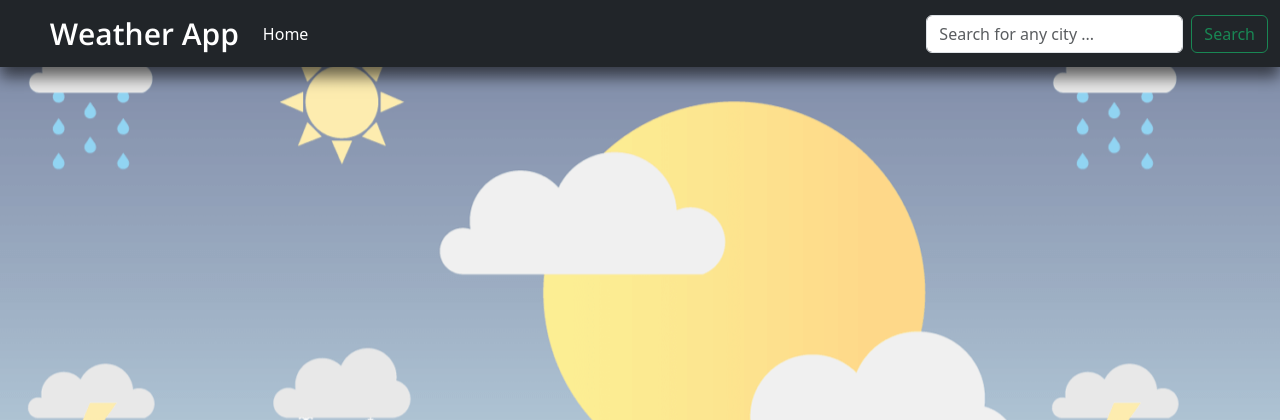
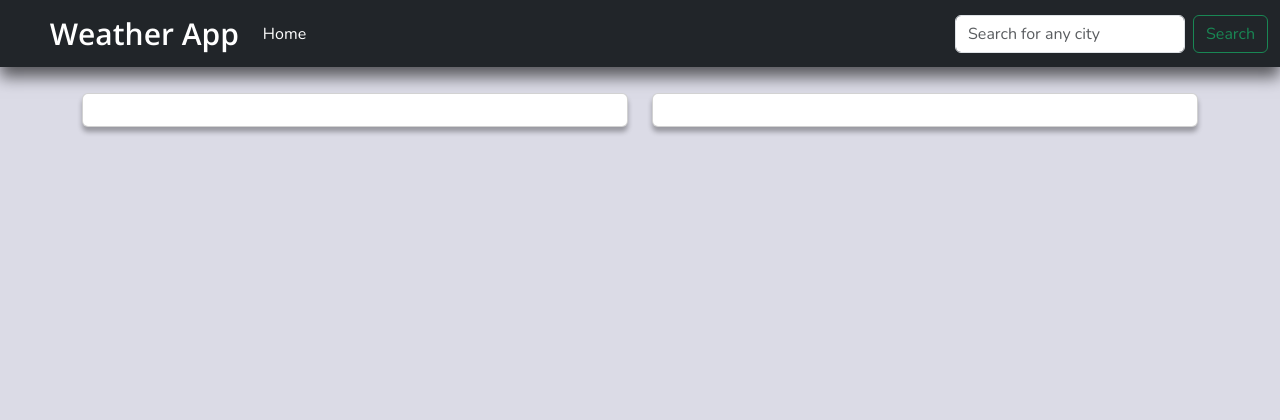
Before and after one commit to morikeli/weather-wiz, a Django app: template weather_app/templates/weather-app/index.html in a window 1280 px wide. Shown: the top 420 px of the page. Run offline with Django 4.2, Linux system fonts and the light colour scheme; the template is opened without the code that fills it, so the values that code supplies are empty.

Commit message:
updated navbar and body

```diff
--- a/static/css/styles.css
+++ b/static/css/styles.css
@@ -3,23 +3,23 @@ html, body {
     margin: 0;
     padding: 0;
 }
-body::after {
-    content: "";
-    top: 0;
-    right: 0;
-    bottom: 0;
-    left: 0;
-    z-index: -1;
-    opacity: 0.6;
-    position: absolute;
-    background-image: url('../img/img1.png');
-    background-position: top 1% right 40px;
-}
 .navbar {
     color: white;
-    box-shadow: 0 10px 15px rgba(0, 0, 0, 0.6);
+    box-shadow: 0 10px 15px #00000099;
 }
 .navbar-brand {
     margin-left: 3%;
     font: 600 30px "Open Sans", sans-serif;
 }
+body {
+    font-family: "Nunito", sans-serif;
+    background-color: rgba(216, 216, 228, 0.9);
+}
+body .container {
+    margin-top: 2%;
+    margin-bottom: 4%;
+}
+.card {
+    margin-bottom: 2%;
+    box-shadow: 0 5px 5px #0000004d;
+}
--- a/weather_app/templates/weather-app/index.html
+++ b/weather_app/templates/weather-app/index.html
@@ -13,25 +13,45 @@
 </head>
 <body>
 
-    <nav class="navbar navbar-expand-lg navbar-dark bg-dark">
+    <nav class="navbar navbar-expand-lg bg-dark navbar-dark">
         <div class="container-fluid">
-            <button class="navbar-toggler" type="button" data-bs-toggle="collapse" data-bs-target="#navbarTogglerDemo03" aria-controls="navbarTogglerDemo03" aria-expanded="false" aria-label="Toggle navigation">
+            <a class="navbar-brand" href="{% url 'index' %}">Weather App</a>
+            <button class="navbar-toggler" type="button" data-bs-toggle="collapse" data-bs-target="#navbarToggler" aria-controls="navbarToggler" aria-expanded="false" aria-label="Toggle navigation">
                 <span class="navbar-toggler-icon"></span>
             </button>
-            <a class="navbar-brand" href="#">Weather App</a>
-            <div class="collapse navbar-collapse" id="navbarTogglerDemo03">
+            <div class="collapse navbar-collapse" id="navbarToggler">
                 <ul class="navbar-nav me-auto mb-2 mb-lg-0">
                     <li class="nav-item">
-                        <a class="nav-link active" aria-current="page" href="#">Home</a>
+                        <a class="nav-link active" aria-current="page" href="{% url 'index' %}">Home</a>
                     </li>
                 </ul>
-                <form class="d-flex" role="search">
-                    <input class="form-control me-2" type="search" placeholder="Search for any city ..." aria-label="Search">
+                <form class="d-flex" role="search" method="GET">
+                    <input class="form-control me-2" type="search" placeholder="Search for any city" aria-label="Search">
                     <button class="btn btn-outline-success" type="submit">Search</button>
                 </form>
             </div>
         </div>
     </nav>
 
+    <div class="container">
+        <div class="row">
+            <div class="col-lg-6">
+                <div class="card">
+                    <div class="card-body">
+
+                    </div>
+
+                </div>
+            </div>
+            <div class="col-lg-6">
+                <div class="card">
+                    <div class="card-body">
+
+                    </div>
+                </div>
+            </div>
+        </div>
+    </div>
+
 </body>
 </html>
```
